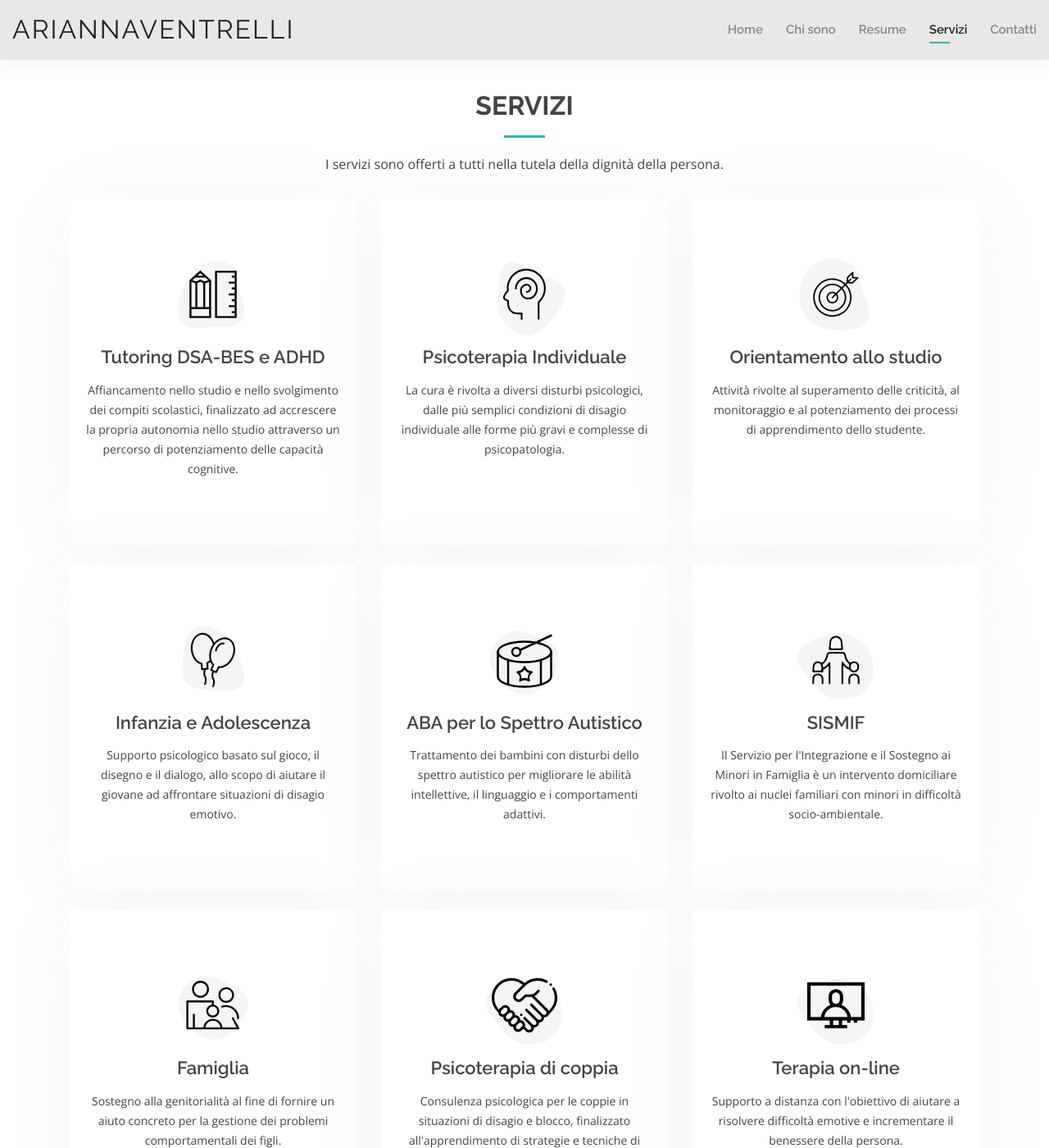
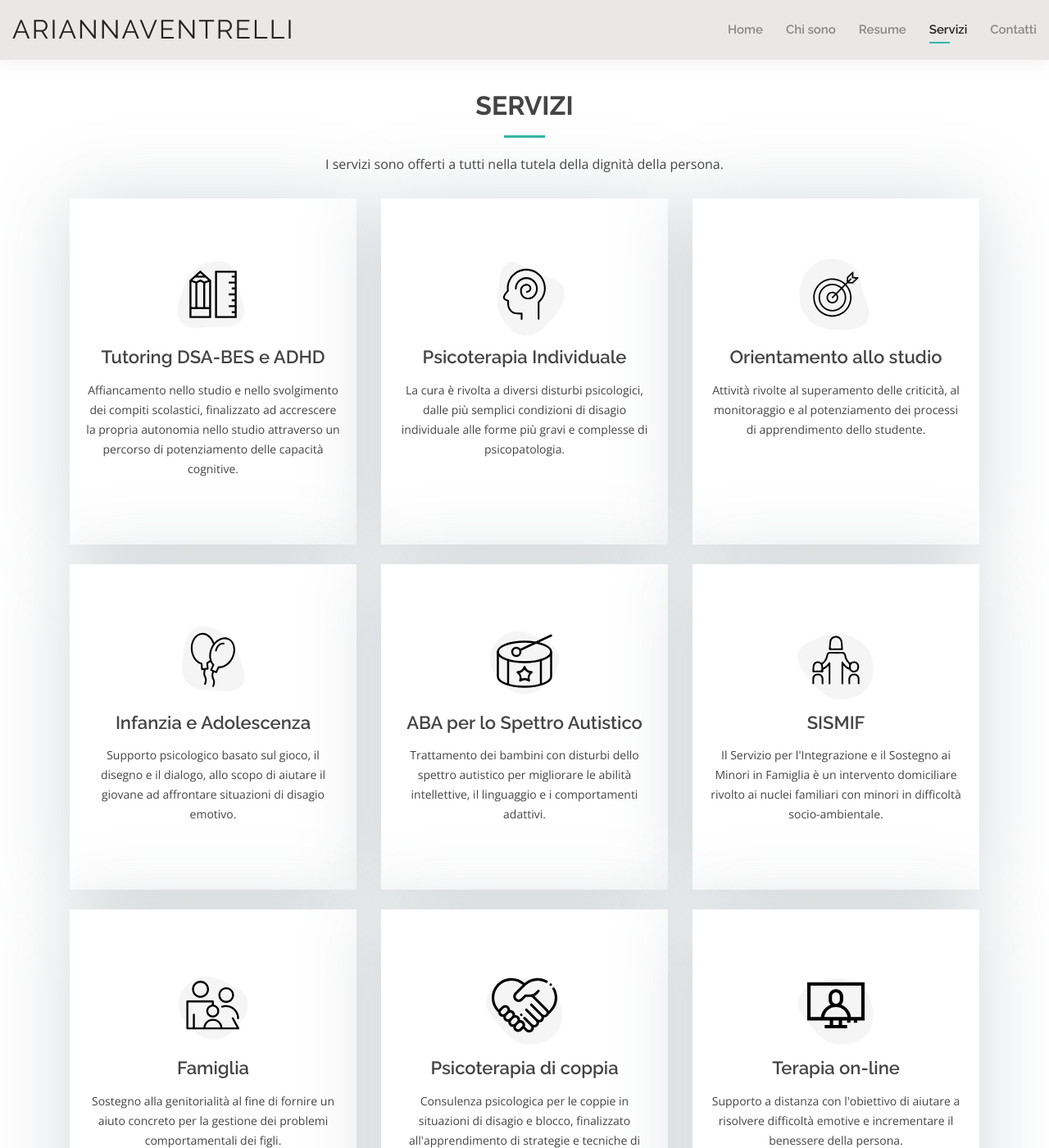
Before and after one commit to venari-psycho/venari-psycho.github.io, a Jekyll site: the page built from services.html, in a window 1280 px wide and 1400 px high. Shown: the whole window at 82% size. Built offline with Jekyll 4.4.1, drawn with Linux system fonts in a browser that asks for light colours.

Commit message:
Update style.css: changed box-shadow for boxes in Services page

```diff
--- a/assets/css/style.css
+++ b/assets/css/style.css
@@ -890,7 +890,7 @@ section.cookie-policy-section {
   padding: 70px 20px 80px 20px;
   transition: all ease-in-out 0.3s;
   background: #fff;
-  box-shadow: 0px 5px 90px 0px rgb(110 123 131 / 5%);
+  box-shadow: 0px 5px 90px 0px rgb(110 123 131 / 30%);
 }
 
 .services .icon-box:hover {
```
